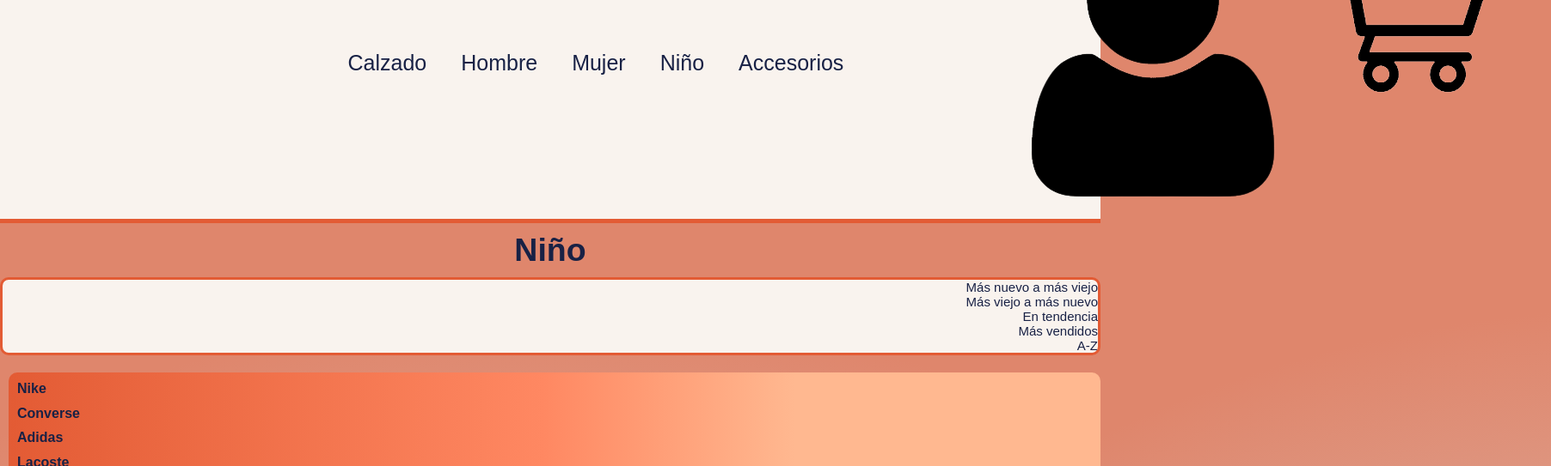
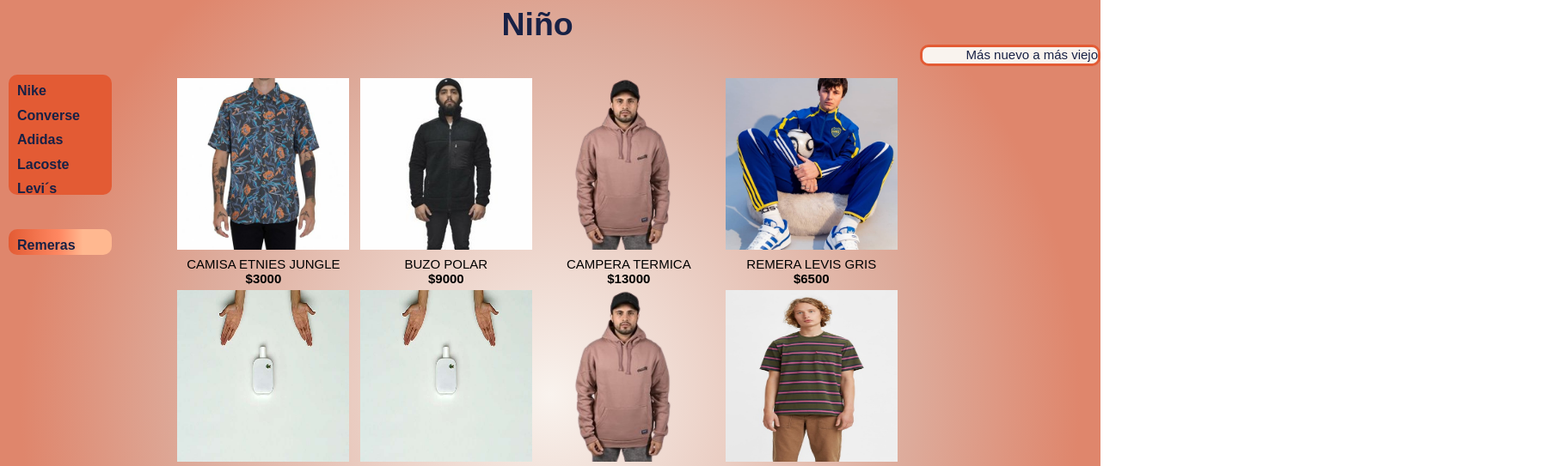
Before and after one commit to gmm70/GM-coder-, a plain HTML site: page htmls/niño.html in a window 1280 px wide. Shown: the part 109-652 px from the top of the page at 86% size, 1804 px wide, since content can reach past the window. Drawn offline with Linux system fonts and the light colour scheme.

Commit message:
Update style.css

```diff
--- a/style/style.css
+++ b/style/style.css
@@ -178,7 +178,7 @@
      width: 165px;
      height: 165px;
  }
-
+}
 
 /*este @media screen and (min-width:426px) lo utilicé para que los componentes y sus medidas me quedaran de forma ordenada en la versión de desktop,
     no encontré otra forma de solucionarlo*/
@@ -209,7 +209,7 @@
         100%{
             opacity: 1;
         }
-    }
+
     }
 
     .foto2{
@@ -321,8 +321,8 @@
         width: 200px;
         height: 200px;
     }
+}
 
-}
 /*comienzo del css de toda la pagina*/
 
 html{
@@ -343,7 +343,7 @@
 
 header{
     display: grid;
-    grid-template-columns: 17.65% 72.97% 9.37%;
+    grid-template-columns: 17.65% auto 17.65%;
     grid-column-gap: 0px;
     grid-row-gap: 0px;
     position: sticky;
@@ -500,7 +500,7 @@
 
 .marca{
     background-color: #e35b34;
-    background: linear-gradient(90deg, rgba(227,91,52,1) 0%, rgba(255,136,98,1) 49%, rgba(255,184,144,1) 72%);
+    background: linear-gradient(90deg, rgba(227,91,52,1) 0%, rgba(255,136,98,1) 49%, rgba(255,184,144,1) 72);
     color:rgb(24, 33, 69) ;
     overflow: auto;
     margin-left: 10px;
```
Lines whose indentation alone changed are shown as unchanged.
